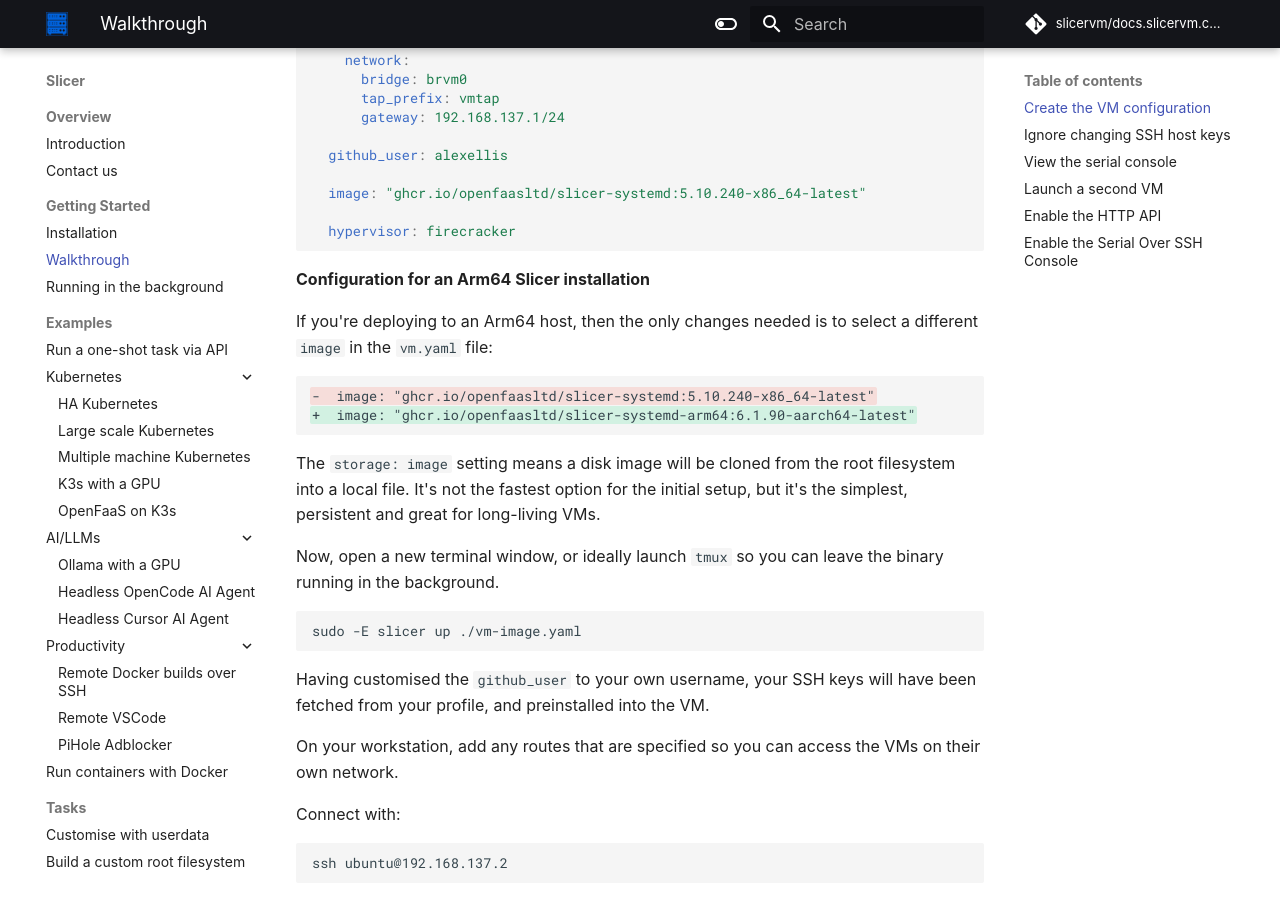
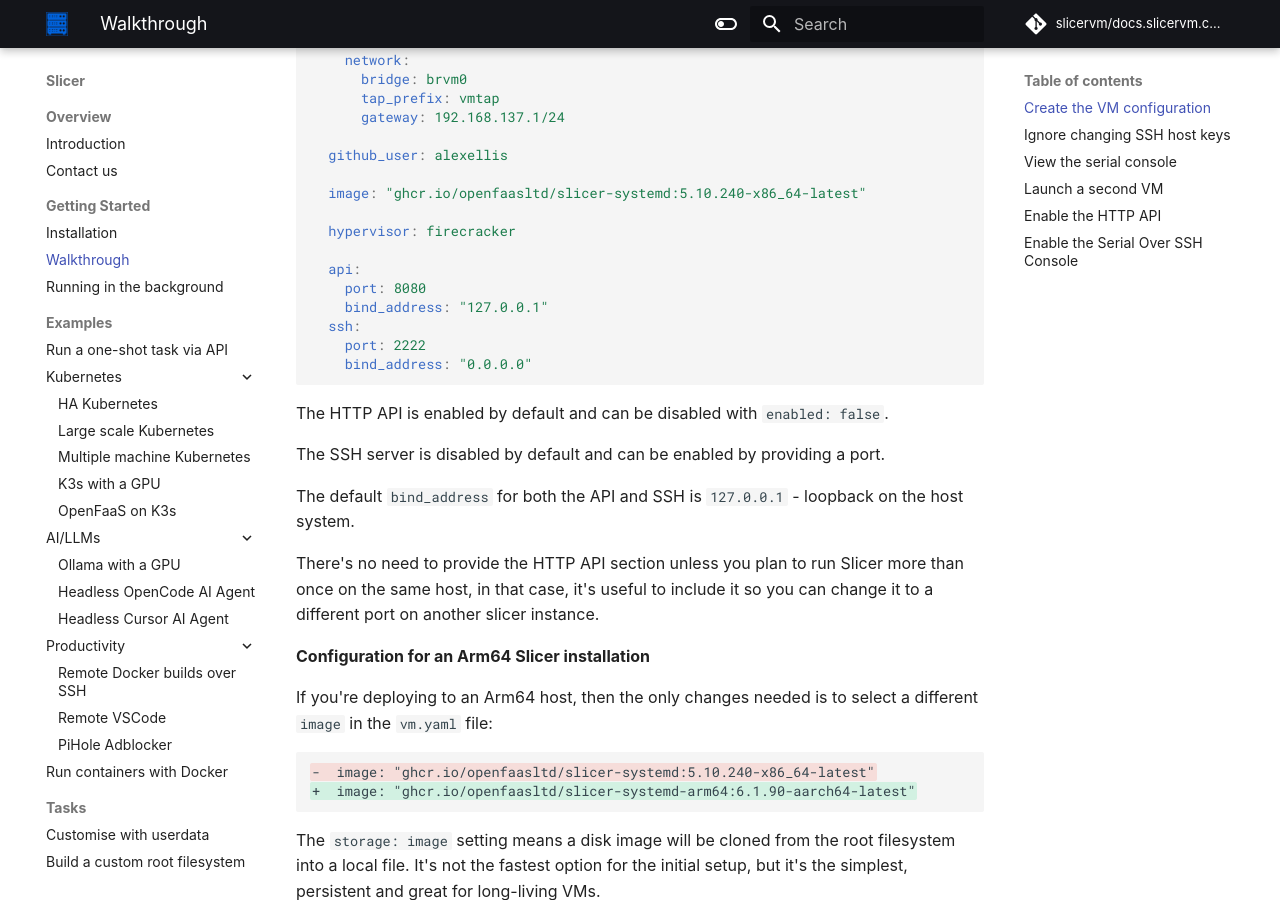
Before and after one commit to slicervm/docs.slicervm.com, an MkDocs documentation site: the page built from docs/getting-started/walkthrough.md, in a window 1280 px wide and 900 px high, scrolled down 610 px. Built offline with MkDocs 1.6.1 and Material for MkDocs 9.7.7, drawn with Linux system fonts in a browser that asks for light colours; some web fonts are replaced; comment, search, counter and statistics services are not loaded.

Commit message:
Note on SSH/API in default example
Signed-off-by: Alex Ellis (OpenFaaS Ltd) <alexellis2@gmail.com>

````diff
--- a/docs/getting-started/walkthrough.md
+++ b/docs/getting-started/walkthrough.md
@@ -29,7 +29,22 @@
   image: "ghcr.io/openfaasltd/slicer-systemd:5.10.240-x86_64-latest"
 
   hypervisor: firecracker
+
+  api:
+    port: 8080
+    bind_address: "127.0.0.1"
+  ssh:
+    port: 2222
+    bind_address: "0.0.0.0"
 ```
+
+The HTTP API is enabled by default and can be disabled with `enabled: false`.
+
+The SSH server is disabled by default and can be enabled by providing a port.
+
+The default `bind_address` for both the API and SSH is `127.0.0.1` - loopback on the host system.
+
+There's no need to provide the HTTP API section unless you plan to run Slicer more than once on the same host, in that case, it's useful to include it so you can change it to a different port on another slicer instance.
 
 **Configuration for an Arm64 Slicer installation**
 
````
